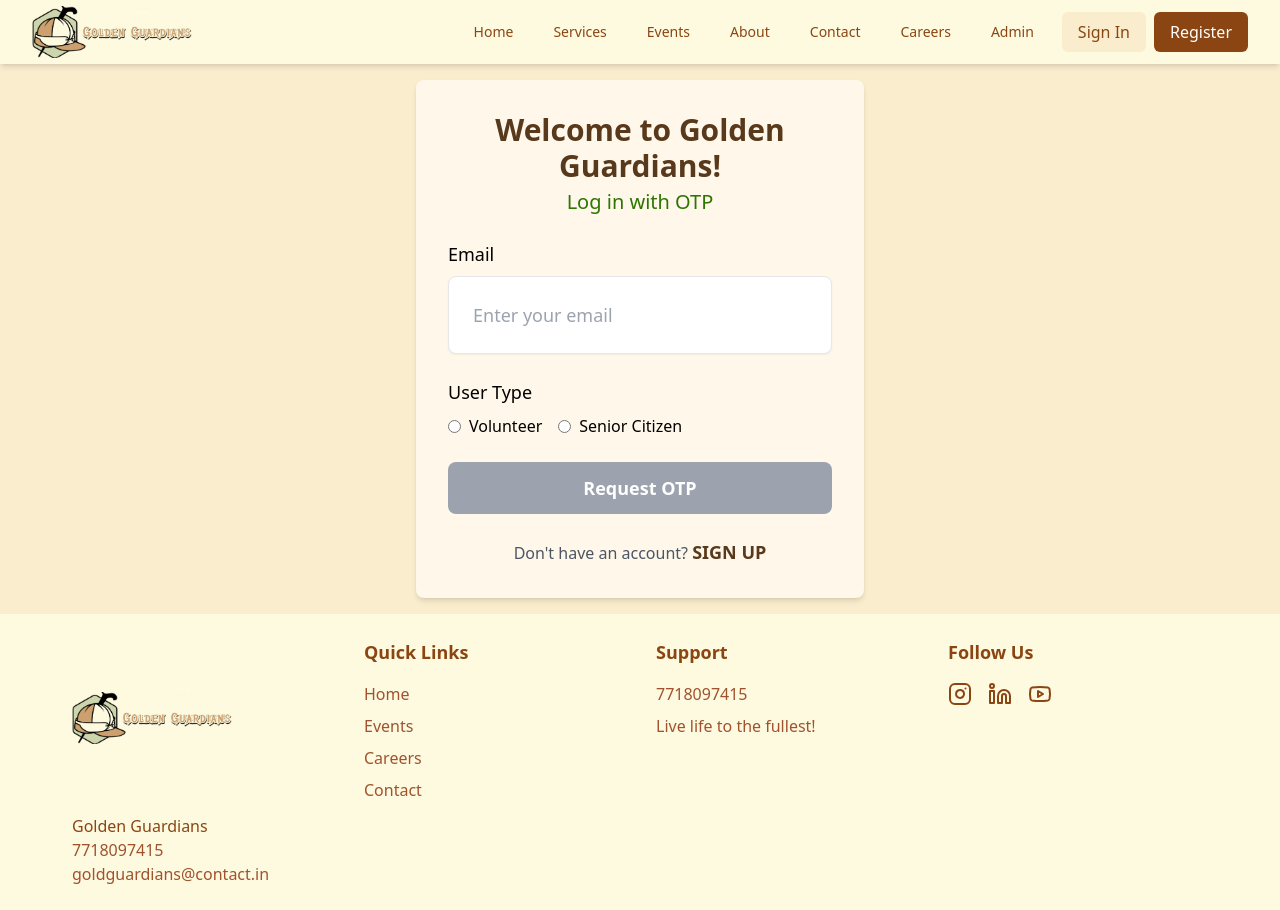
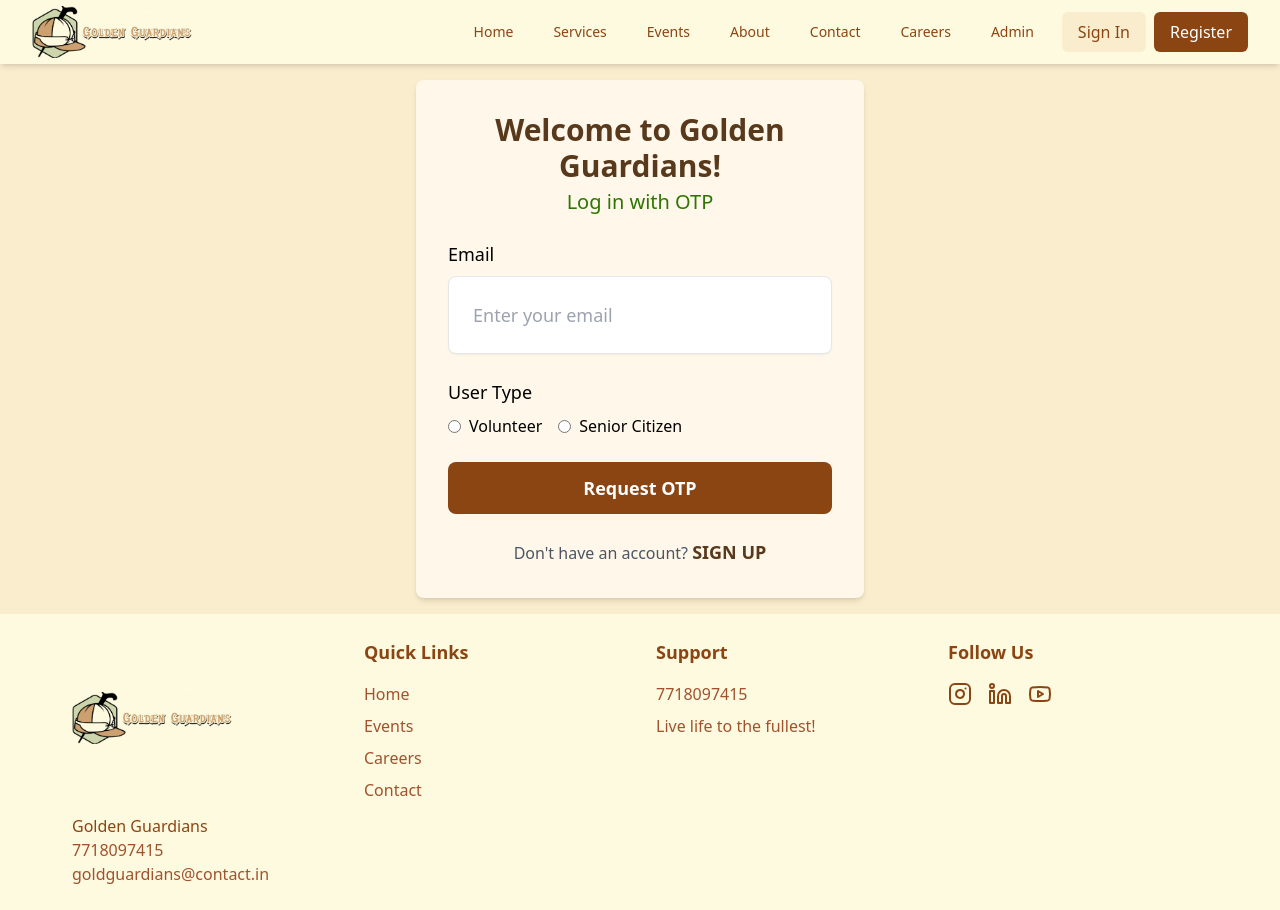
Before and after one commit to tawadesg20/goldenguardians, a React (Vite) app: page /login in a window 1280 px wide. Built offline with nearby package versions, Linux system fonts and the light colour scheme.

Commit message:
updated login:

```diff
--- a/src/components/Footer.jsx
+++ b/src/components/Footer.jsx
@@ -18,9 +18,9 @@
             <h3 className="text-lg font-semibold text-[#8B4513] mb-4">Quick Links</h3>
             <ul className="space-y-2">
               <li><a href="/" className="text-[#A0522D] hover:text-[#8B4513]">Home</a></li>
-              <li><a href="/events" className="text-[#A0522D] hover:text-[#8B4513]">Events</a></li>
-              <li><a href="/careers" className="text-[#A0522D] hover:text-[#8B4513]">Careers</a></li>
-              <li><a href="/contact" className="text-[#A0522D] hover:text-[#8B4513]">Contact</a></li>
+              <li><a href="./events" className="text-[#A0522D] hover:text-[#8B4513]">Events</a></li>
+              <li><a href="./careers" className="text-[#A0522D] hover:text-[#8B4513]">Careers</a></li>
+              <li><a href="./contact" className="text-[#A0522D] hover:text-[#8B4513]">Contact</a></li>
             </ul>
           </div>
 
--- a/src/pages/Login.jsx
+++ b/src/pages/Login.jsx
@@ -113,7 +113,7 @@
                         </label>
                       </div>
                     </div>
-                    <button type="submit" disabled={!validEmail || userType == null} className={`w-full max-w-md px-4 py-3 text-lg font-semibold text-white ${(!validEmail || userType == null) ? "bg-gray-400" : "bg-[#D4A373] hover:bg-[#8B4513]"} rounded-lg transition`}>{status === "nothing" ? "Request OTP" : "Requesting..."}</button>
+                    <button type="submit" disabled={!validEmail || userType == null} className={`w-full max-w-md px-4 py-3 text-lg font-semibold text-white ${(!validEmail || userType == null) ? "bg-[#8B4513]" : "bg-[#D4A373] hover:bg-[#8B4513]"} rounded-lg transition`}>{status === "nothing" ? "Request OTP" : "Requesting..."}</button>
                   </>
                 )}
                 {clickedOtp && (
```
